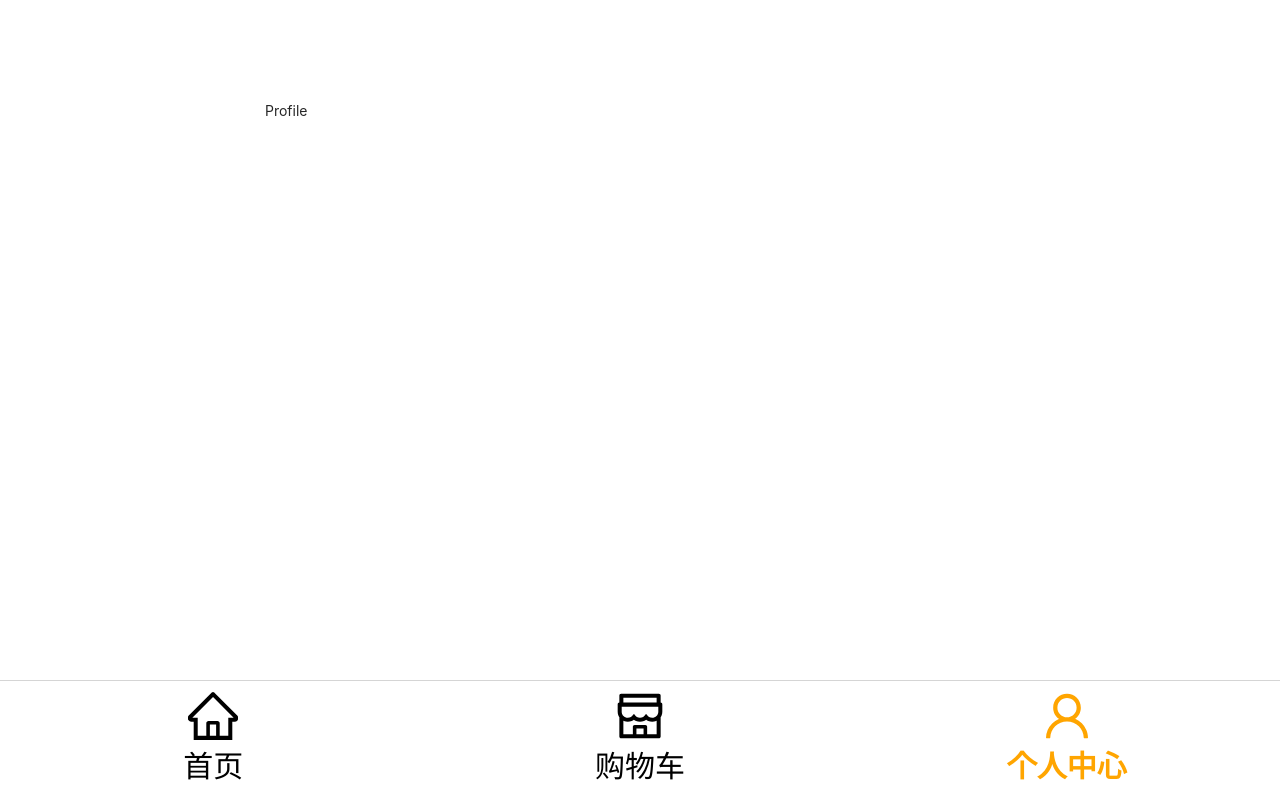
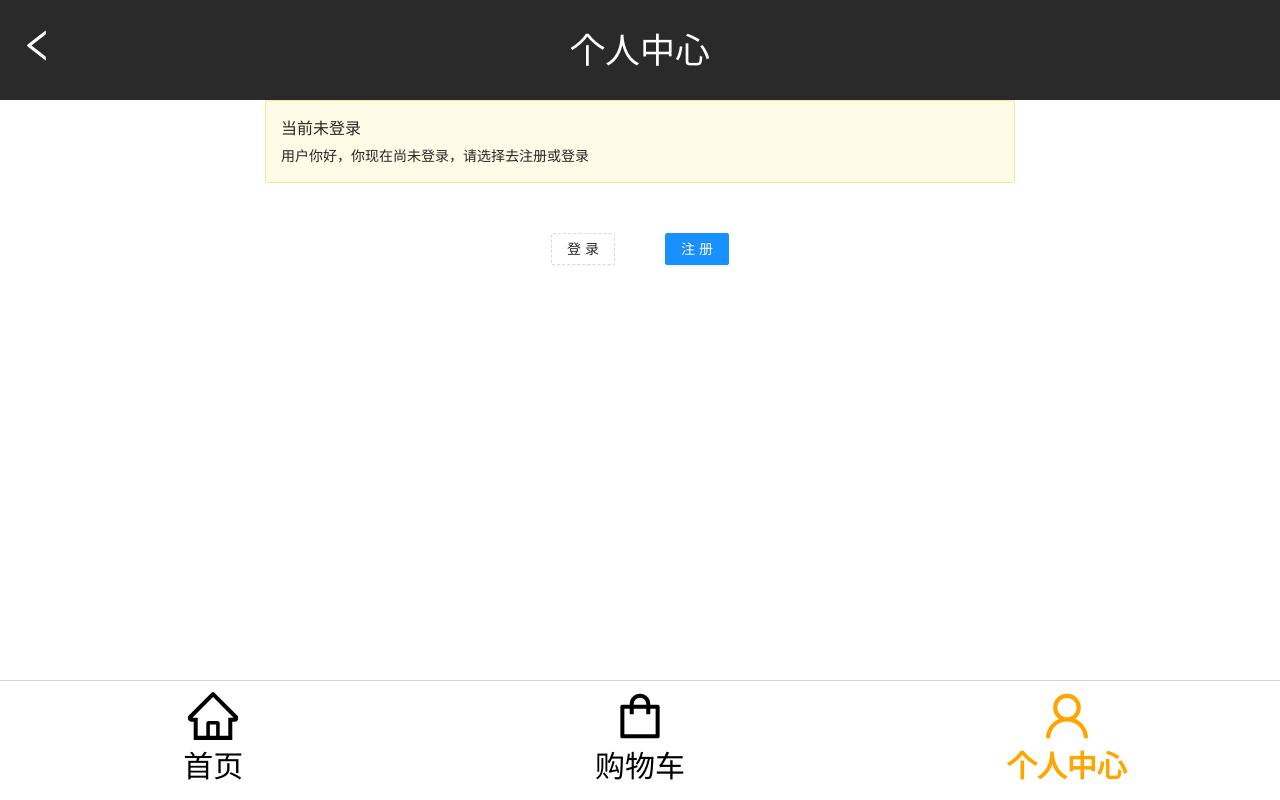
Before and after one commit to Zijue/react-exercise-1, a React app: page /profile in a window 1280 px wide. Built offline with nearby package versions, Linux system fonts and the light colour scheme; no server answers.

Commit message:
feat: 实现个人中心页面

```diff
--- /dev/null
+++ b/src/api/index.tsx
@@ -0,0 +1,20 @@
+import axios from 'axios';
+
+axios.defaults.baseURL = 'http://localhost:3000';
+axios.defaults.headers.post['Content-Type'] = 'application/json;charset=UTF-8';
+/**
+ * interceptor
+ * 请求拦截器：用于把用户存储的jwt token发送给服务器
+ * 响应拦截器：直接返回响应体
+ */
+axios.interceptors.request.use((config) => {
+    //如果用户登录后，服务器会返回给客户端一个jwt token，保存在access_token里，
+    //以后每次再发送请求的时候发回服务器，用来验证身份
+    let access_token = sessionStorage.getItem('access_token');
+    config.headers = (config.headers || {});
+    config.headers['Authorization'] = `Bearer ${access_token}`;
+    return config;
+}, error => Promise.reject(error));
+//使用响应拦截器，所以得到的结果直接就是响应体
+axios.interceptors.response.use(response => response.data, error => Promise.reject(error));
+export default axios;
--- /dev/null
+++ b/src/api/profile.tsx
@@ -0,0 +1,5 @@
+import axios from ".";
+
+export function validate() {
+    return axios.get('/user/validate');
+}
--- /dev/null
+++ b/src/components/NavHeader/index.less
@@ -0,0 +1,20 @@
+.nav-header {
+    position: fixed;
+    left: 0;
+    top: 0;
+    height: 100px;
+    z-index: 1000;
+    width: 100%;
+    box-sizing: border-box;
+    text-align: center;
+    line-height: 100px;
+    background-color: #2a2a2a;
+    color: #fff;
+    font-size: 35px;
+
+    span {
+        position: absolute;
+        left: 20px;
+        line-height: 100px;
+    }
+}
--- /dev/null
+++ b/src/components/NavHeader/index.tsx
@@ -0,0 +1,16 @@
+import React, { PropsWithChildren } from 'react';
+import { History } from 'history';
+import { LeftOutlined } from '@ant-design/icons';
+import './index.less';
+
+type Props = PropsWithChildren<{
+    history: History
+}>
+export default function NavHeader(props: Props) {
+    return (
+        <div className="nav-header">
+            <LeftOutlined onClick={() => props.history.goBack()} />
+            {props.children}
+        </div>
+    )
+}
--- a/src/components/Tabs/index.tsx
+++ b/src/components/Tabs/index.tsx
@@ -1,6 +1,6 @@
 import React from 'react';
-import { withRouter, NavLink } from 'react-router-dom';
-import { HomeOutlined, ShopOutlined, UserOutlined } from '@ant-design/icons';
+import { NavLink } from 'react-router-dom';
+import { HomeOutlined, ShoppingOutlined, UserOutlined } from '@ant-design/icons';
 import './index.less';
 
 function Tabs() {
@@ -11,7 +11,7 @@ function Tabs() {
                 <span>首页</span>
             </NavLink>
             <NavLink to='/cart'>
-                <ShopOutlined />
+                <ShoppingOutlined />
                 <span>购物车</span>
             </NavLink>
             <NavLink to='/profile'>
--- a/src/routes/Profile/index.less
+++ b/src/routes/Profile/index.less
@@ -0,0 +1,3 @@
+.user-info {
+    padding: 20px;
+}
--- a/src/routes/Profile/index.tsx
+++ b/src/routes/Profile/index.tsx
@@ -1,17 +1,52 @@
-import React, { PropsWithChildren } from 'react';
+import React, { PropsWithChildren, useEffect } from 'react';
 import { connect } from 'react-redux';
 import { RouteComponentProps } from 'react-router-dom';
 import { CombinedState } from '@/store/reducers';
 import { ProfileState } from '@/store/reducers/profile';
 import actionCreators from '@/store/actionCreators/profile';
+import { AxiosError } from 'axios';
+import { Alert, Button, Descriptions, message } from 'antd';
+import LOGIN_TYPES from '@/typings/login-types';
+import NavHeader from '@/components/NavHeader';
+import './index.less';
 
 interface Params { };
-type Props = PropsWithChildren<RouteComponentProps<Params>>;
+type Props = PropsWithChildren<RouteComponentProps<Params>> & typeof actionCreators & ReturnType<typeof mapStateToProps>;
 function Profile(props: Props) {
+    useEffect(() => {
+        (props.validate() as any).catch((error: AxiosError) => message.error(error.message));
+    }, []);
+    let content;
+    if (props.loginState === LOGIN_TYPES.UN_VALIDATE) {
+        content = null; //如果未验证则内容为null
+    } else if (props.loginState === LOGIN_TYPES.LOGIN_ED) {
+        //如果已经登录显示用户信息
+        content = (
+            <div className="user-info">
+                <Descriptions title="当前登录用户">
+                    <Descriptions.Item label='用户名'>小吃同学</Descriptions.Item>
+                    <Descriptions.Item label='手机号'>187xxxxxxxx</Descriptions.Item>
+                    <Descriptions.Item label='邮箱'>xiaochi@gmail.com</Descriptions.Item>
+                </Descriptions>
+                <Button type='primary'>退出登录</Button>
+            </div>
+        )
+    } else {
+        content = (
+            <>
+                <Alert type="warning" message="当前未登录" description="用户你好，你现在尚未登录，请选择去注册或登录" />
+                <div style={{ textAlign: 'center', padding: '50px' }}>
+                    <Button type='dashed' onClick={() => props.history.push('/login')}>登录</Button>
+                    <Button type='primary' style={{ marginLeft: '50px' }} onClick={() => props.history.push('/register')}>注册</Button>
+                </div>
+            </>
+        )
+    }
     return (
-        <div>
-            Profile
-        </div>
+        <section>
+            <NavHeader history={props.history}>个人中心</NavHeader>
+            {content}
+        </section>
     )
 }
 function mapStateToProps(state: CombinedState): ProfileState {
--- /dev/null
+++ b/src/store/action-types.tsx
@@ -0,0 +1 @@
+export const VALIDATE = 'VALIDATE'; //用于向服务器发送验证请求
--- a/src/store/actionCreators/profile.tsx
+++ b/src/store/actionCreators/profile.tsx
@@ -1,4 +1,12 @@
+import { validate } from '@/api/profile';
+import * as actionTypes from '@/store/action-types';
+
 const actionCreators = {
-
+    validate() {
+        return {
+            type: actionTypes.VALIDATE,
+            payload: validate()
+        }
+    }
 }
 export default actionCreators;
--- a/src/store/reducers/profile.tsx
+++ b/src/store/reducers/profile.tsx
@@ -1,10 +1,38 @@
+import LOGIN_TYPES from '@/typings/login-types';
+import { User } from '@/typings/user';
 import { AnyAction } from 'redux';
+import * as actionTypes from '@/store/action-types';
 
 export interface ProfileState {
-
+    loginState: LOGIN_TYPES;
+    user: User | null;
+    error: string | null;
 }
-let initialState: ProfileState = {};
+let initialState: ProfileState = {
+    loginState: LOGIN_TYPES.UN_VALIDATE,
+    user: null,
+    error: null
+};
 function reducer(state: ProfileState = initialState, action: AnyAction): ProfileState {
-    return state;
+    switch (action.type) {
+        case actionTypes.VALIDATE:
+            if (action.payload.success) { //当前用户已经登录
+                return {
+                    ...state,
+                    loginState: LOGIN_TYPES.LOGIN_ED,
+                    user: action.payload.data,
+                    error: null
+                }
+            } else {
+                return {
+                    ...state,
+                    loginState: LOGIN_TYPES.UN_LOGIN,
+                    user: null,
+                    error: action.payload
+                }
+            }
+        default:
+            return state;
+    }
 }
 export default reducer;
--- /dev/null
+++ b/src/typings/login-types.tsx
@@ -0,0 +1,6 @@
+enum LOGIN_TYPES {
+    UN_VALIDATE, //未验证
+    LOGIN_ED, //当前用户已经登录
+    UN_LOGIN, //当前用户未登录
+}
+export default LOGIN_TYPES;
--- /dev/null
+++ b/src/typings/user.tsx
@@ -0,0 +1,6 @@
+export interface User {
+    id: string;
+    username: string;
+    email: string;
+    avatar?: string;
+}
```
